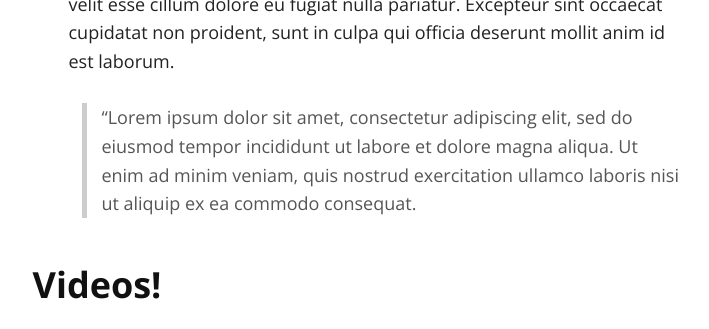
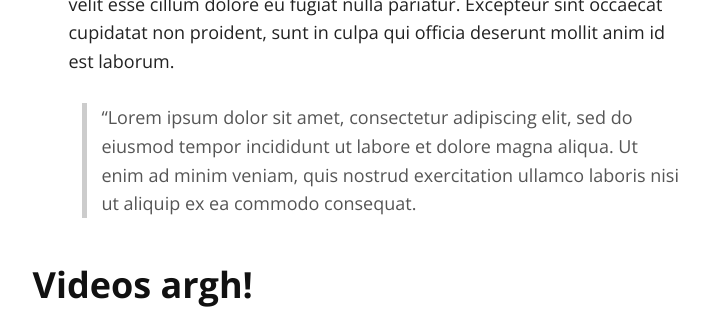
Before and after one commit to atiliomf/atiliomf.github.io, a Jekyll site: the page built from index.md, in a window 1280 px wide and 900 px high, scrolled down 1069 px, cut to the strip 0-329 px from the top of the window. Shown: the whole strip, without its empty margins (259-968 px from the left). Built offline with Jekyll 4.4.1, drawn with Linux system fonts in a browser that asks for light colours; nearby versions of some CDN libraries; our own code applies the rules of GitHub Pages for plain Markdown files.

Commit message:
Update index.md

```diff
--- a/index.md
+++ b/index.md
@@ -15,7 +15,7 @@ Lorem ipsum dolor sit amet, consectetur adipiscing elit, sed do eiusmod tempor i
 
 > "Lorem ipsum dolor sit amet, consectetur adipiscing elit, sed do eiusmod tempor incididunt ut labore et dolore magna aliqua. Ut enim ad minim veniam, quis nostrud exercitation ullamco laboris nisi ut aliquip ex ea commodo consequat.
 
-### Videos!
+### Videos argh!
 
 {% include youtubePlayer.html id=page.youtubeId %}
 
```
